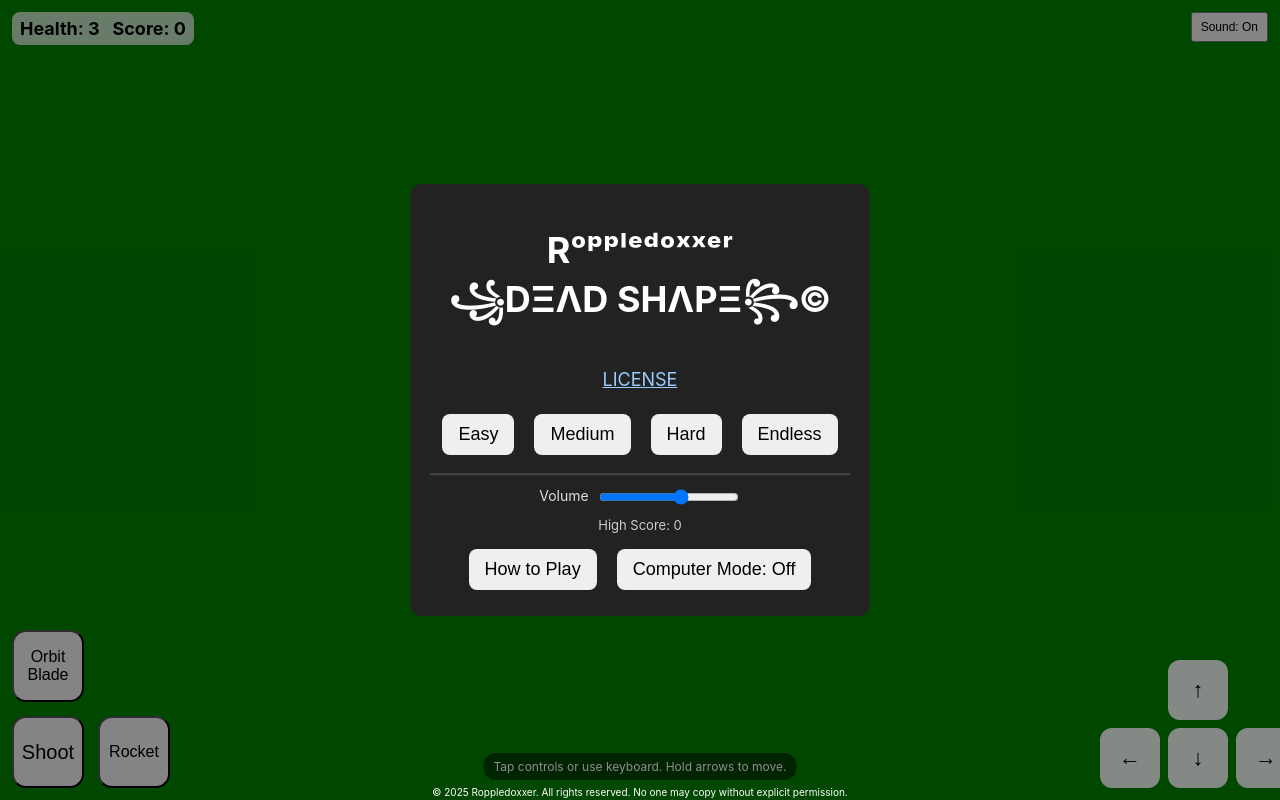
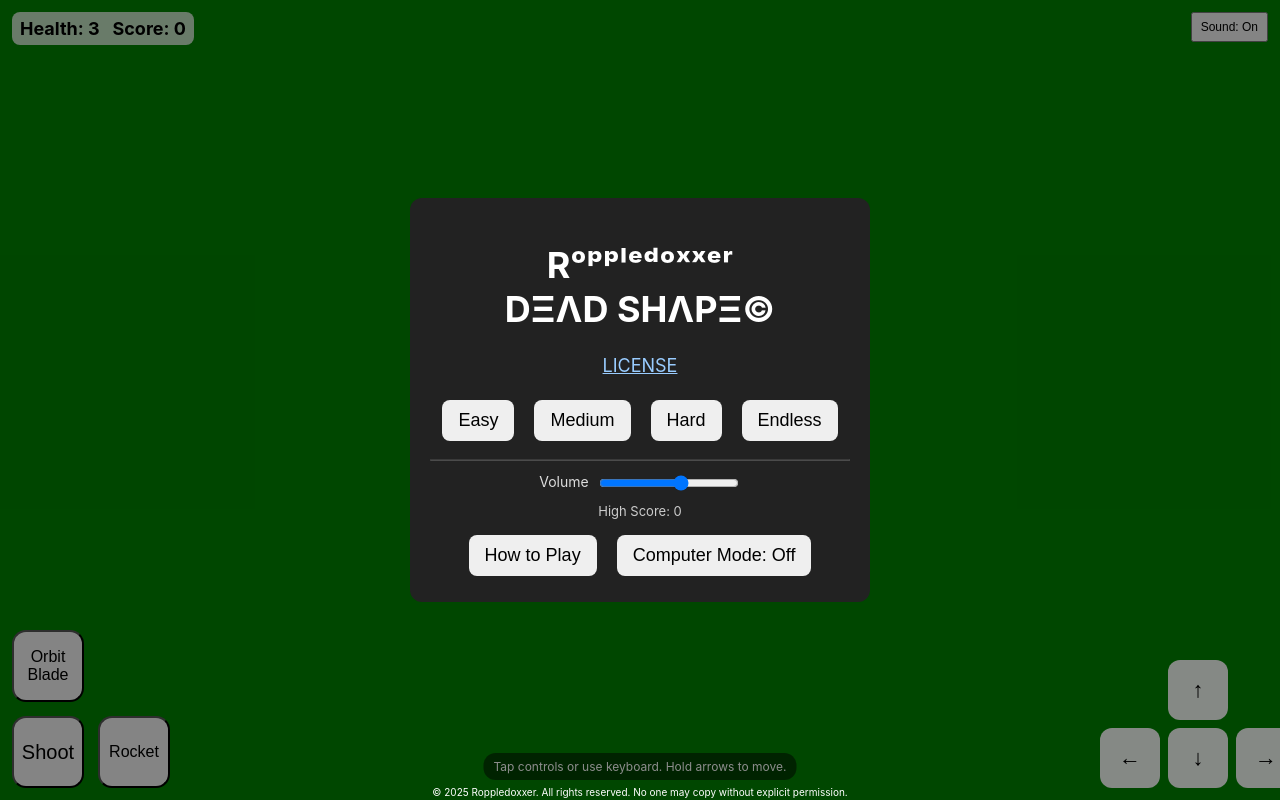
Before and after one commit to Roppledoxxer/DeadShape, a plain HTML site: page index.html in a window 1280 px wide. Drawn offline with Linux system fonts and the light colour scheme.

Commit message:
Update index.html

```diff
--- a/index.html
+++ b/index.html
@@ -38,7 +38,7 @@
   <div id="ui">
     <div id="menu" class="menu">
       <div class="box">
-        <h1>Rᵒᵖᵖˡᵉᵈᵒˣˣᵉʳ <br> ꧁DΞΛD SHΛPΞ꧂©</h1>
+        <h1>Rᵒᵖᵖˡᵉᵈᵒˣˣᵉʳ <br> DΞΛD SHΛPΞ©</h1>
         <p><a href="https://roppledoxxer.github.io/DeadShape.LICENSE/" target="_blank" rel="noopener noreferrer" style="color:#9cf; text-decoration:underline; pointer-events:auto;">LICENSE</a></p>
         <div style="display:flex;justify-content:center;gap:8px;flex-wrap:wrap">
           <button onclick="startGame('easy')">Easy</button>
```
